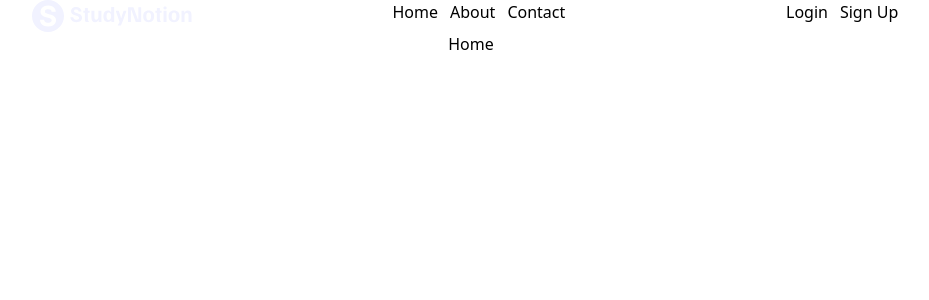
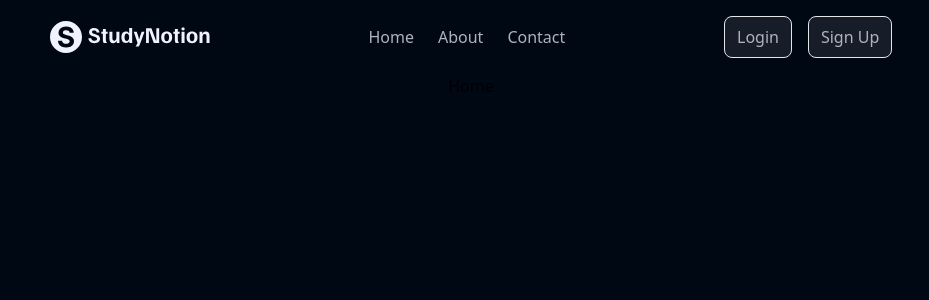
Before and after one commit to ramsai-5A1/routerProject_1, a React (Create React App) app: page / in a window 1280 px wide. Shown: the top 300 px of the page, without its empty margins (169-1098 px from the left). Built offline with nearby package versions, Linux system fonts and the light colour scheme.

Commit message:
Added styling

```diff
--- a/src/App.js
+++ b/src/App.js
@@ -13,7 +13,7 @@
 
 
   return (
-    <div>
+    <div className="w-screen h-screen bg-richblack-900 flex flex-col">
       <Navbar isLoggedIn={isLoggedIn} setIsLoggedIn={setIsLoggedIn}/>
 
       <Routes>
--- a/src/components/Navbar.js
+++ b/src/components/Navbar.js
@@ -8,13 +8,13 @@
     let setIsLoggedIn = props.setIsLoggedIn;
 
     return (
-        <div className='flex justify-evenly'>
+        <div className='flex justify-evenly items-center w-11/12 max-w-[1160px] py-4 mx-auto'>
             <Link to='/'>
                 <img src={logo} alt="Logo" width={160} height={32} loading="lazy"/>
             </Link>
 
             <nav>
-                <ul className='flex gap-3'>
+                <ul className='text-richblack-100 flex gap-3 gap-x-6'>
                     <li>
                         <Link to="/">Home</Link>
                     </li>
@@ -29,17 +29,19 @@
 
             {/* Login - Signup - LogOut - Dashboard */}
 
-            <div className='flex ml-5 mr-3 gap-3'>
+            <div className='flex items-center gap-x-4'>
                 { !isLoggedIn &&
                     <Link to='/login'>
-                        <button>
+                        <button className='bg-richblack-800 text-richblack-100 py-[8px]
+                         px-[12px] rounded-[8px] border border-richblack-50'>
                             Login
                         </button>
                     </Link>
                 }
                 { !isLoggedIn &&
                     <Link to='/signup'>
-                        <button>
+                        <button  className='bg-richblack-800 text-richblack-100 py-[8px]
+                         px-[12px] rounded-[8px] border border-richblack-50'>
                             Sign Up
                         </button>
                     </Link>
@@ -49,14 +51,16 @@
                         <button onClick={() => {
                             setIsLoggedIn(false);
                             toast.success("Logged Out");
-                        }}>
+                        }}  className='bg-richblack-800 text-richblack-100 py-[8px]
+                         px-[12px] rounded-[8px] border border-richblack-50'>
                             Log Out
                         </button>
                     </Link>
                 }
                 { isLoggedIn &&
                     <Link to='/dashboard'>
-                        <button>
+                        <button  className='bg-richblack-800 text-richblack-100 py-[8px]
+                         px-[12px] rounded-[8px] border border-richblack-50'>
                             Dashboard
                         </button>
                     </Link>
```
